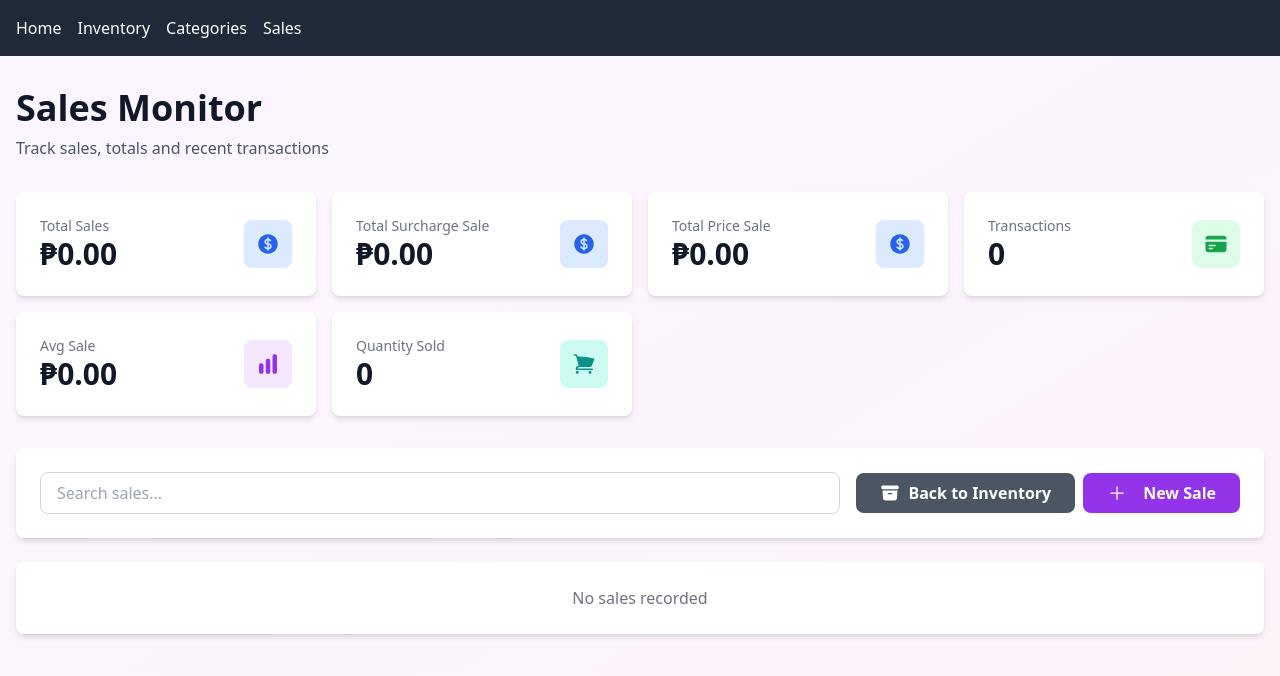
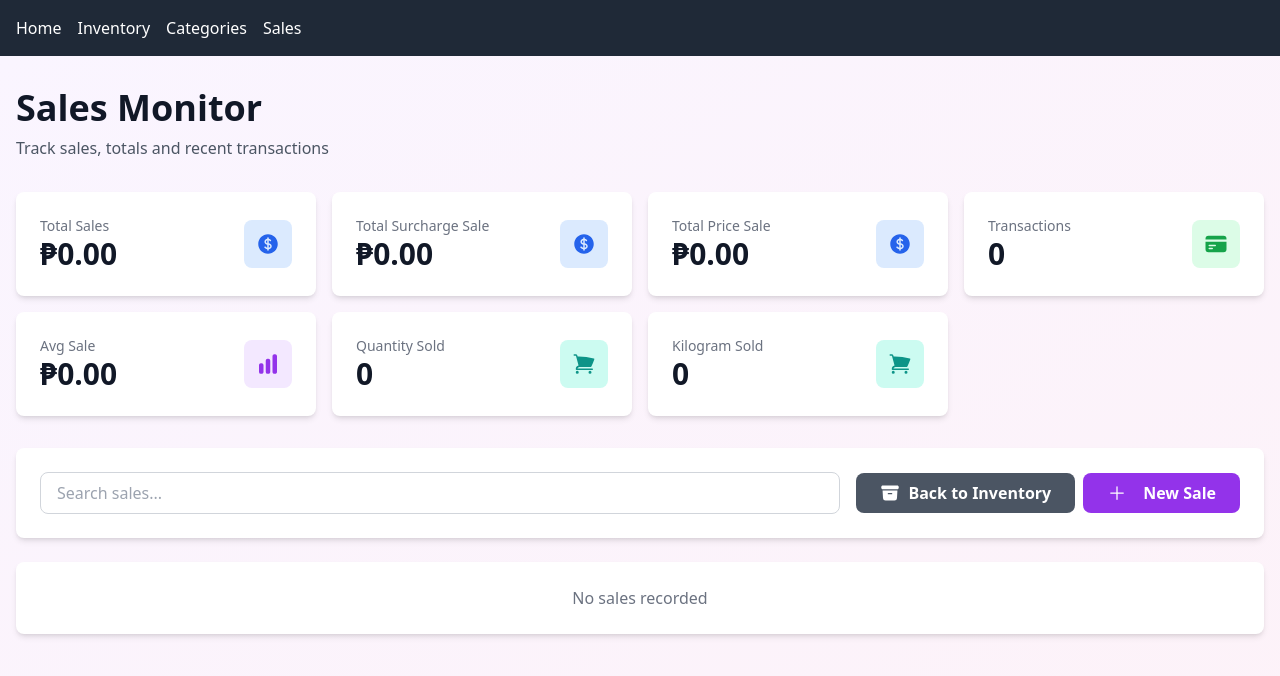
Before and after one commit to RapRy/inventory-localstorage-vue, a Vue app: page /sales in a window 1280 px wide. Shown: the top 676 px of the page. Built offline with nearby package versions, Linux system fonts and the light colour scheme.

Commit message:
complete functionality

```diff
--- a/src/components/inventory/InventoryStatistics.vue
+++ b/src/components/inventory/InventoryStatistics.vue
@@ -27,11 +27,11 @@
     <div class="bg-white rounded-lg shadow-md p-6">
       <div class="flex items-center justify-between">
         <div>
-          <p class="text-gray-500 text-sm">Total Value</p>
-          <p class="text-3xl font-bold text-gray-900">{{ formatCurrency(totalValue) }}</p>
+          <p class="text-gray-500 text-sm">Total Kilogram</p>
+          <p class="text-3xl font-bold text-gray-900">{{ totalKg }}</p>
         </div>
-        <div class="w-12 h-12 bg-purple-100 rounded-lg flex items-center justify-center">
-          <CurrencyDollarIcon class="w-6 h-6 text-purple-600" />
+        <div class="w-12 h-12 bg-green-100 rounded-lg flex items-center justify-center">
+          <CubeIcon class="w-6 h-6 text-green-600" />
         </div>
       </div>
     </div>
@@ -61,6 +61,18 @@
     </div>
 
     <div class="bg-white rounded-lg shadow-md p-6">
+      <div class="flex items-center justify-between">
+        <div>
+          <p class="text-gray-500 text-sm">Total Value</p>
+          <p class="text-3xl font-bold text-gray-900">{{ formatCurrency(totalValue) }}</p>
+        </div>
+        <div class="w-12 h-12 bg-purple-100 rounded-lg flex items-center justify-center">
+          <CurrencyDollarIcon class="w-6 h-6 text-purple-600" />
+        </div>
+      </div>
+    </div>
+
+    <div class="bg-white rounded-lg shadow-md p-6" v-if="lowStockItems > 0">
       <div class="flex items-center justify-between">
         <div>
           <p class="text-gray-500 text-sm">Low Stock Items</p>
@@ -108,5 +120,9 @@ const props = defineProps({
     type: Number,
     required: true,
   },
+  totalKg: {
+    type: Number,
+    required: true,
+  },
 })
 </script>
--- a/src/components/inventory/ItemForm.vue
+++ b/src/components/inventory/ItemForm.vue
@@ -81,6 +81,7 @@
                 min="0"
                 class="w-full px-4 py-2 border border-gray-300 rounded-lg focus:outline-none focus:ring-2 focus:ring-purple-500"
                 required
+                :step="formData.isKg ? '0.1' : '1'"
               />
               <input
                 v-else
--- a/src/components/sales/SaleForm.vue
+++ b/src/components/sales/SaleForm.vue
@@ -30,8 +30,20 @@
             </div>
 
             <div>
-              <label class="block text-sm font-medium text-gray-700 mb-2">Quantity</label>
+              <label class="block text-sm font-medium text-gray-700 mb-2">{{
+                form.isKg ? 'Kilogram' : 'Quantity'
+              }}</label>
               <input
+                v-if="form.isKg"
+                type="number"
+                min="1"
+                step="0.1"
+                :max="kgMax"
+                v-model.number="form.kg"
+                class="w-full px-3 py-2 border border-gray-300 rounded-md focus:outline-none focus:ring-2 focus:ring-purple-500"
+              />
+              <input
+                v-else
                 type="number"
                 min="1"
                 :max="qtyMax"
@@ -111,14 +123,17 @@ const emit = defineEmits(['close-form', 'save-sale'])
 const form = ref({
   itemId: '',
   itemName: '',
-  quantity: 1,
+  quantity: 0,
   surcharge: 0,
+  kg: 0,
   price: 0,
   dateSold: new Date().toISOString().split('T')[0], // today's date by default
   notes: '',
+  isKg: false,
 })
 
 const qtyMax = ref(999)
+const kgMax = ref(999)
 
 watch(
   () => form.value.itemId,
@@ -127,20 +142,28 @@ watch(
     if (it) {
       form.value.itemName = it.name
       form.value.price = Number(it.price || 0)
-      qtyMax.value = Number(it.quantity || 1)
+      qtyMax.value = Number(it.quantity || 0)
       form.value.surcharge = Number(it.surcharge || 0)
+      kgMax.value = Number(it.kg || 0)
+      form.value.isKg = it?.isKg ?? false
+      form.value.quantity = 0
+      form.value.kg = 0
     } else {
       form.value.itemName = ''
       form.value.price = 0
       qtyMax.value = 999
       form.value.surcharge = 0
+      kgMax.value = 999
+      form.value.isKg = false
+      form.value.quantity = 0
+      form.value.kg = 0
     }
   },
 )
 
 const total = computed(
   () =>
-    (Number(form.value.quantity) || 0) *
+    (Number(form.value.isKg ? form.value.kg : form.value.quantity) || 0) *
     ((Number(form.value.price) || 0) + (Number(form.value.surcharge) || 0)),
 )
 
@@ -148,11 +171,13 @@ const reset = () => {
   form.value = {
     itemId: '',
     itemName: '',
-    quantity: 1,
+    quantity: 0,
     surcharge: 0,
     price: 0,
     dateSold: new Date().toISOString().split('T')[0],
     notes: '',
+    kg: 0,
+    isKg: false,
   }
 }
 
@@ -170,6 +195,8 @@ const submit = () => {
     total: total.value,
     dateSold: form.value.dateSold,
     notes: form.value.notes,
+    kg: form.value.kg,
+    isKg: form.value.isKg,
   }
   emit('save-sale', sale)
   reset()
--- a/src/components/sales/SalesStatistics.vue
+++ b/src/components/sales/SalesStatistics.vue
@@ -71,6 +71,18 @@
         </div>
       </div>
     </div>
+
+    <div class="bg-white rounded-lg shadow-md p-6">
+      <div class="flex items-center justify-between">
+        <div>
+          <p class="text-gray-500 text-sm">Kilogram Sold</p>
+          <p class="text-3xl font-bold text-gray-900">{{ totalKg }}</p>
+        </div>
+        <div class="w-12 h-12 bg-teal-100 rounded-lg flex items-center justify-center flex-none">
+          <ShoppingCartIcon class="w-6 h-6 text-teal-600" />
+        </div>
+      </div>
+    </div>
   </div>
 </template>
 
@@ -90,5 +102,6 @@ const props = defineProps({
   totalQuantity: { type: Number, required: true },
   totalSurcharge: { type: Number, required: true },
   totalPrice: { type: Number, required: true },
+  totalKg: { type: Number, required: true },
 })
 </script>
--- a/src/components/sales/SalesTableList.vue
+++ b/src/components/sales/SalesTableList.vue
@@ -12,7 +12,12 @@
               Date Sold
             </th>
             <th class="px-6 py-3 text-left text-xs font-medium text-gray-500 uppercase">Item</th>
-            <th class="px-6 py-3 text-left text-xs font-medium text-gray-500 uppercase">Qty</th>
+            <th class="px-6 py-3 text-left text-xs font-medium text-gray-500 uppercase">
+              Kilogram
+            </th>
+            <th class="px-6 py-3 text-left text-xs font-medium text-gray-500 uppercase">
+              Quantity
+            </th>
             <th class="px-6 py-3 text-left text-xs font-medium text-gray-500 uppercase">Price</th>
             <th class="px-6 py-3 text-left text-xs font-medium text-gray-500 uppercase">
               Surcharge
@@ -25,7 +30,8 @@
           <tr v-for="s in props.sales" :key="s.id" class="hover:bg-gray-50">
             <td class="px-6 py-4 text-sm text-gray-500">{{ formatDate(s.dateSold) }}</td>
             <td class="px-6 py-4 text-sm text-gray-900">{{ s.itemName || '—' }}</td>
-            <td class="px-6 py-4 text-sm text-gray-900">{{ s.quantity }}</td>
+            <td class="px-6 py-4 text-sm text-gray-900">{{ s.isKg ? s.kg : '-' }}</td>
+            <td class="px-6 py-4 text-sm text-gray-900">{{ !s.isKg ? s.quantity : '-' }}</td>
             <td class="px-6 py-4 text-sm text-gray-900">{{ formatCurrency(s.price) }}</td>
             <td class="px-6 py-4 text-sm text-gray-900">{{ formatCurrency(s.surcharge) }}</td>
             <td class="px-6 py-4 text-sm text-gray-900 font-medium">
@@ -48,14 +54,9 @@
 
 <script setup>
 import { defineProps } from 'vue'
-import { formatCurrency } from '@/utils/helperfunctions'
+import { formatCurrency, formatDate } from '@/utils/helperfunctions'
 
 const props = defineProps({
   sales: { type: Array, required: true },
 })
-
-const formatDate = (d) => {
-  if (!d) return ''
-  return new Date(d).toLocaleDateString('en-US')
-}
 </script>
--- a/src/utils/helperfunctions.js
+++ b/src/utils/helperfunctions.js
@@ -8,3 +8,8 @@ export const calculatePriceKg = (weightInKg, pricePerKg) => {
 
   return Number((weightInKg * pricePerKg).toFixed(2))
 }
+
+export const formatDate = (d) => {
+  if (!d) return ''
+  return new Date(d).toLocaleString()
+}
--- a/src/views/InventoryView.vue
+++ b/src/views/InventoryView.vue
@@ -20,6 +20,7 @@
         :lowStockItems="lowStockItems"
         :totalSurchargeValue="totalSurchargeValue"
         :totalPriceValue="totalPriceValue"
+        :totalKg="totalKg"
       />
       <!-- end statistic -->
 
@@ -142,7 +143,7 @@ const filteredItems = computed(() => {
 })
 
 const totalQuantity = computed(() => {
-  return items.value.reduce((total, item) => total + item.quantity, 0)
+  return items.value.reduce((total, item) => total + (item?.quantity ?? 0), 0)
 })
 const totalValue = computed(() => {
   return items.value.reduce(
@@ -150,6 +151,8 @@ const totalValue = computed(() => {
     0,
   )
 })
+
+const totalKg = computed(() => items.value.reduce((total, item) => total + (item?.kg ?? 0), 0))
 
 const totalSurchargeValue = computed(() =>
   items.value.reduce((acc, s) => acc + (Number(s.surcharge) * s.quantity || 0), 0),
--- a/src/views/SalesView.vue
+++ b/src/views/SalesView.vue
@@ -19,6 +19,7 @@
         :total-quantity="totalQuantitySold"
         :total-surcharge="totalSurchargeSales"
         :total-price="totalPriceSales"
+        :total-kg="totalKgSold"
       />
 
       <!-- controls: search + new sale button -->
@@ -70,6 +71,7 @@ import DeleteModal from '@/components/DeleteModal.vue'
 import SalesStatistics from '@/components/sales/SalesStatistics.vue'
 import { SALES_STORAGE_KEY, STORAGE_KEY } from '@/utils/constant'
 import { PlusIcon, ArchiveBoxIcon } from '@heroicons/vue/24/solid'
+import { formatDate } from '@/utils/helperfunctions'
 
 const sales = ref([])
 const items = ref([])
@@ -171,22 +173,17 @@ const totalSales = computed(() => sales.value.reduce((acc, s) => acc + (Number(s
 const totalQuantitySold = computed(() =>
   sales.value.reduce((acc, s) => acc + (Number(s.quantity) || 0), 0),
 )
+const totalKgSold = computed(() => sales.value.reduce((acc, s) => acc + (Number(s.kg) || 0), 0))
 const avgSale = computed(() => (sales.value.length ? totalSales.value / sales.value.length : 0))
 
 const totalSurchargeSales = computed(() =>
-  sales.value.reduce((acc, s) => acc + (Number(s.surcharge) * s.quantity || 0), 0),
+  sales.value.reduce(
+    (acc, s) => acc + (Number(s.surcharge) * (s.isKg ? s.kg : s.quantity) || 0),
+    0,
+  ),
 )
 
 const totalPriceSales = computed(() =>
-  sales.value.reduce((acc, s) => acc + (Number(s.price) * s.quantity || 0), 0),
+  sales.value.reduce((acc, s) => acc + (Number(s.price) * (s.isKg ? s.kg : s.quantity) || 0), 0),
 )
-
-const formatDate = (d) => {
-  if (!d) return ''
-  return new Date(d).toLocaleString()
-}
 </script>
-
-<style scoped>
-/* adapted summary card styling to match app look while remaining distinct */
-</style>
```
